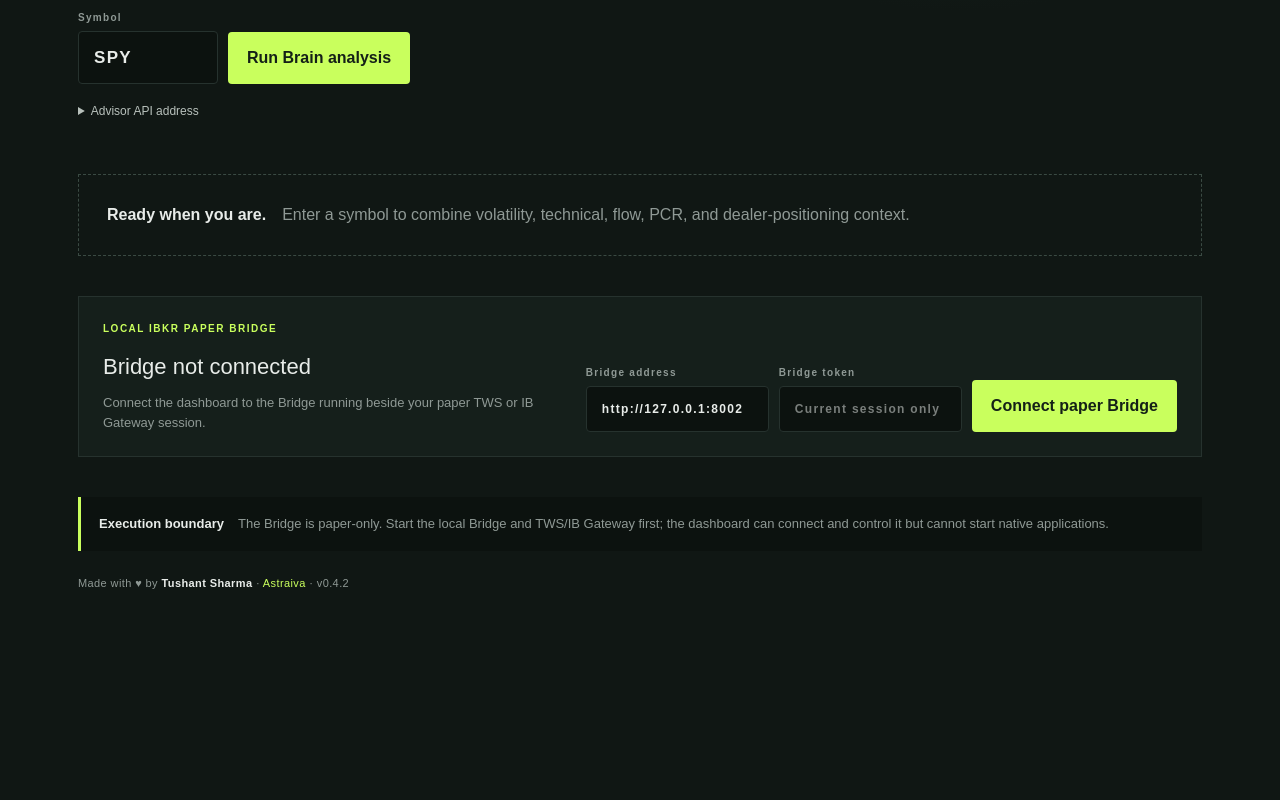
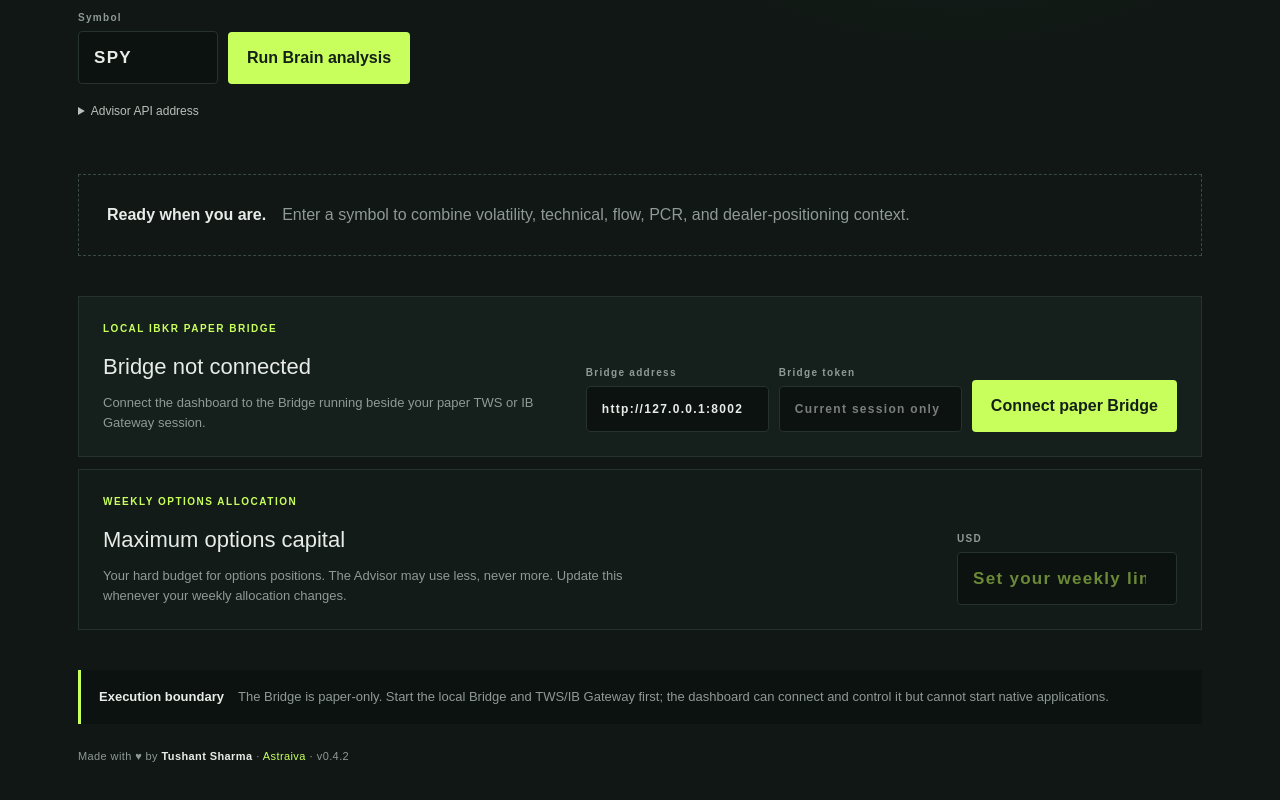
Before and after one commit to Jadax/ThetaForge, a Next.js app in the folder dashboard/: page / in a window 1280 px wide. Shown: the part 455-1255 px from the top of the page. Before the commit the page ends 1096 px from the top, so only its background shows below. Built offline with nearby package versions, Linux system fonts and the light colour scheme.

Commit message:
Add adjustable options capital limit

```diff
--- a/dashboard/app/globals.css
+++ b/dashboard/app/globals.css
@@ -14,5 +14,6 @@ form{display:flex;gap:10px;margin-top:30px}label{font-size:10px;letter-spacing:1
 .grid{display:grid;grid-template-columns:1.15fr 1fr 1fr;gap:12px}.grid article{background:rgba(23,33,29,.86);border:1px solid var(--line);padding:24px;min-height:200px}.strategy{background:linear-gradient(145deg,#273c2c,#17211d)!important}.strategy h3{font-size:28px;text-transform:capitalize;margin:0 0 15px;letter-spacing:-1px}.strategy p:last-child,.grid article>p:last-child{font-size:14px;line-height:1.55;color:#b7c1bc}.idea{padding:10px 0;border-top:1px solid var(--line)}.idea b{display:block;font-size:14px;text-transform:capitalize}.idea span{color:var(--muted);font-size:11px}.ledger{display:grid;grid-template-columns:1fr 1fr auto;padding:9px 0;border-top:1px solid var(--line);font-size:12px}.ledger b{text-transform:uppercase;font-size:10px;letter-spacing:1px}.ledger span{color:#b8c4bd;text-transform:capitalize}.ledger small{color:var(--lime)}
 .safety{margin-top:40px;background:#0c120f;border-left:3px solid var(--lime);padding:17px 18px;display:flex;align-items:center;gap:14px;font-size:13px}.safety span{color:var(--muted);flex:1}.safety button{font-size:11px;padding:9px 12px}
 .bridge-panel{margin-top:40px;background:rgba(23,33,29,.86);border:1px solid var(--line);padding:24px;display:grid;grid-template-columns:1fr 1.3fr;gap:28px}.bridge-panel h3{margin:0 0 10px;font-size:22px}.bridge-panel p:last-child{font-size:13px;color:var(--muted);line-height:1.5}.bridge-controls{display:grid;grid-template-columns:1fr 1fr auto;gap:10px;align-items:end}.bridge-controls label{min-width:0}.bridge-controls .api{width:100%;font-size:12px}.positions{grid-column:1/-1;display:flex;flex-wrap:wrap;gap:8px}.positions span{border:1px solid var(--line);padding:8px 10px;font-size:12px;color:var(--muted)}.positions b{color:var(--lime)}
+.capital-limit{margin-top:12px;border:1px solid var(--line);padding:24px;display:flex;justify-content:space-between;align-items:end;gap:24px;background:#121b17}.capital-limit h3{margin:0 0 10px;font-size:22px}.capital-limit p:last-child{color:var(--muted);font-size:13px;max-width:540px;line-height:1.5}.capital-input{width:220px;color:var(--lime);font-weight:700}
 footer{padding:24px 0 0;color:var(--muted);font-size:11px;letter-spacing:.4px}footer b{color:var(--ink)}footer span{color:var(--lime)}
-@media(max-width:700px){main{padding:0 17px 36px}nav{height:70px}.brand small{display:none}.hero{padding:62px 0 42px}.hero h1{letter-spacing:-2px}.grid,.bridge-panel{grid-template-columns:1fr}.bridge-controls{grid-template-columns:1fr}.analysis-head{align-items:start;gap:20px;flex-direction:column}.signal{text-align:left}.empty,.safety{align-items:flex-start;flex-direction:column}.safety button{align-self:stretch} }
+@media(max-width:700px){main{padding:0 17px 36px}nav{height:70px}.brand small{display:none}.hero{padding:62px 0 42px}.hero h1{letter-spacing:-2px}.grid,.bridge-panel{grid-template-columns:1fr}.bridge-controls{grid-template-columns:1fr}.capital-limit{align-items:flex-start;flex-direction:column}.analysis-head{align-items:start;gap:20px;flex-direction:column}.signal{text-align:left}.empty,.safety{align-items:flex-start;flex-direction:column}.safety button{align-self:stretch} }
--- a/dashboard/app/page.tsx
+++ b/dashboard/app/page.tsx
@@ -33,12 +33,14 @@ export default function Home() {
   const [bridgeStatus, setBridgeStatus] = useState("Bridge not connected");
   const [positions, setPositions] = useState<BridgePosition[]>([]);
   const [bridgeLoading, setBridgeLoading] = useState(false);
+  const [maxOptionsCapital, setMaxOptionsCapital] = useState("");
 
   useEffect(() => {
     const saved = window.localStorage.getItem("thetaforge-api-base");
     setApiBase(saved === "http://localhost:8000" || !saved ? DEFAULT_ADVISOR_API : saved);
     setBridgeBase(window.localStorage.getItem("thetaforge-bridge-base") || "http://127.0.0.1:8002");
     setBridgeToken(window.sessionStorage.getItem("thetaforge-bridge-token") || "");
+    setMaxOptionsCapital(window.localStorage.getItem("thetaforge-max-options-capital") || "");
   }, []);
 
   async function connectBridge() {
@@ -60,6 +62,12 @@ export default function Home() {
     } finally {
       setBridgeLoading(false);
     }
+  }
+
+  function saveCapitalLimit(value: string) {
+    setMaxOptionsCapital(value);
+    if (value) window.localStorage.setItem("thetaforge-max-options-capital", value);
+    else window.localStorage.removeItem("thetaforge-max-options-capital");
   }
 
   async function analyze(event: FormEvent) {
@@ -129,6 +137,10 @@ export default function Home() {
         </div>
         {positions.length > 0 && <div className="positions">{positions.map((position) => <span key={position.symbol}><b>{position.symbol}</b> {position.position} @ ${position.average_cost.toFixed(2)}</span>)}</div>}
       </section>
+      <section className="capital-limit">
+        <div><p className="eyebrow">WEEKLY OPTIONS ALLOCATION</p><h3>Maximum options capital</h3><p>Your hard budget for options positions. The Advisor may use less, never more. Update this whenever your weekly allocation changes.</p></div>
+        <label>USD<input className="capital-input" type="number" min="0" step="100" value={maxOptionsCapital} onChange={(event) => saveCapitalLimit(event.target.value)} placeholder="Set your weekly limit" aria-label="Maximum options capital in US dollars" /></label>
+      </section>
       <section className="safety"><b>Execution boundary</b><span>The Bridge is paper-only. Start the local Bridge and TWS/IB Gateway first; the dashboard can connect and control it but cannot start native applications.</span></section>
       <footer>Made with {"\u2665"} by <b>Tushant Sharma</b> · <span>Astraiva</span> · {VERSION}</footer>
     </main>
```
